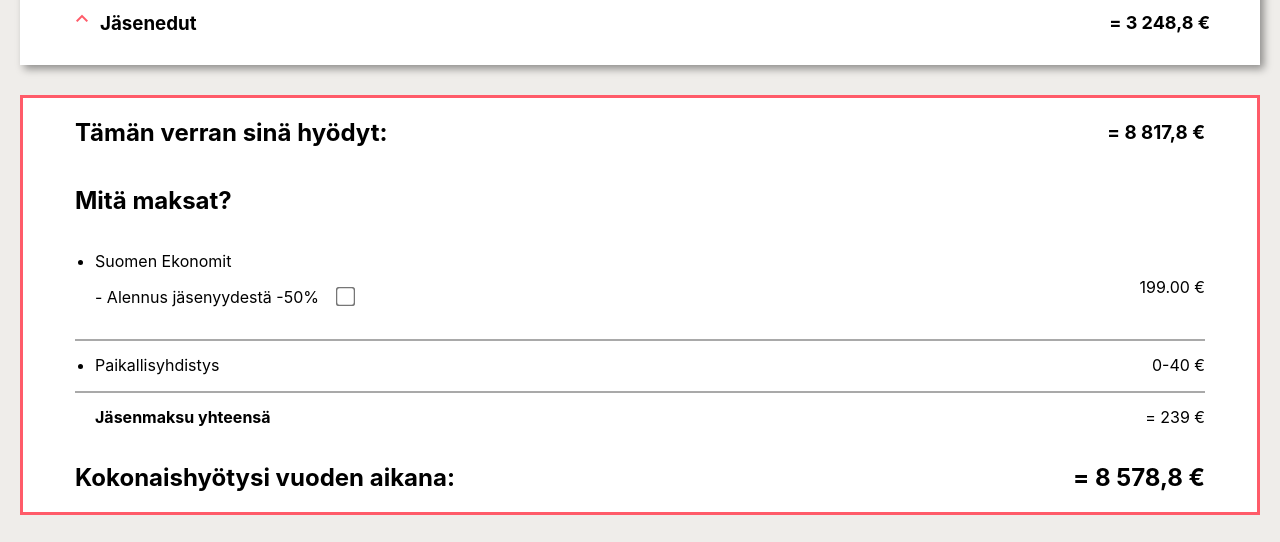
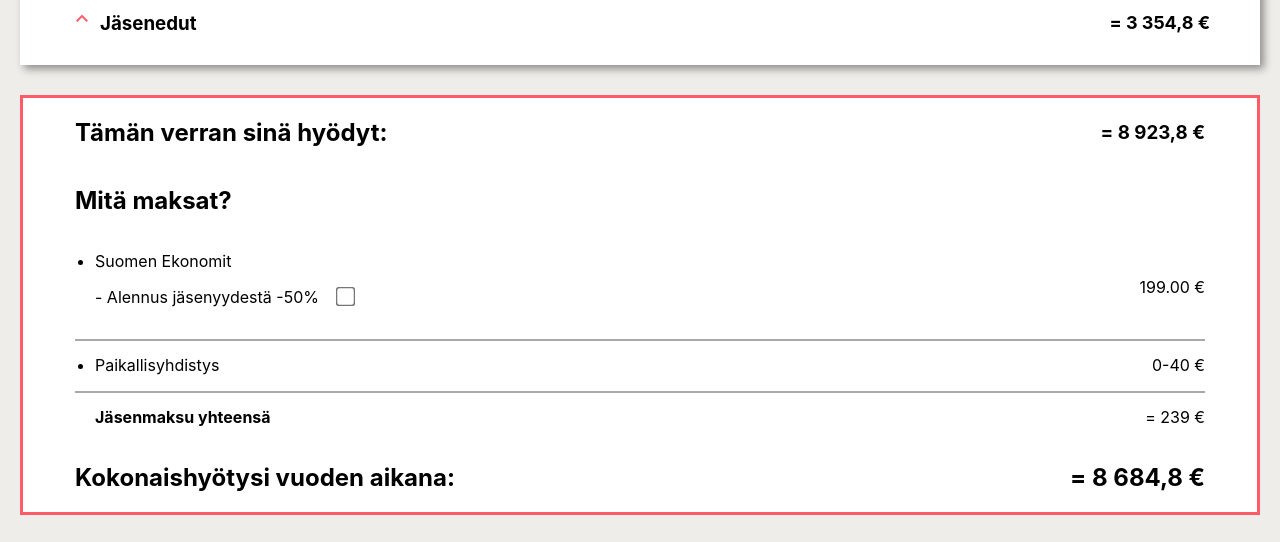
Before and after one commit to krisukrisu98/jasenpeli, a React (Create React App) app: page / in a window 1280 px wide. Shown: the part 1280-1822 px from the top of the page. Built offline with nearby package versions, Linux system fonts and the light colour scheme; the HTML template or start-up script is replaced by a standard one.

Commit message:
Hintakorjaukset 2025

```diff
--- a/src/App.js
+++ b/src/App.js
@@ -68,10 +68,10 @@ function App() {
     { id: 31, price: 1200, selected: true },
     { id: 32, price: 700, selected: true },
     { id: 33, price: 84, selected: true },
-    { id: 34, price: 574, selected: true },
+    { id: 34, price: 643, selected: true },
     { id: 35, price: 32, selected: true },
     { id: 36, price: 449, selected: true },
-    { id: 37, price: 159.80, selected: true },
+    { id: 37, price: 196.80, selected: true },
     { id: 38, price: 50, selected: true },
     { id: 39, price: 0, selected: true }
   ]);
@@ -1471,9 +1471,9 @@ setArvoAsema(arvoAsema);
           </div>
           {showMoreTextKaikki6Ala4 && (
             <ul>
-              <li>Saat Suomen edullisimman henkivakuutuksen* itsellesi ja puolisollesi jopa 61 prosenttia normaalihintoja edullisemmin.</li>
+              <li>Saat Suomen edullisimman henkivakuutuksen* itsellesi ja puolisollesi jopa 62,6 prosenttia normaalihintoja edullisemmin.</li>
               <br></br>
-              <li style={{ fontStyle: 'italic' }}>Jäsenet ovat säästäneet keskimäärin 574 euroa henkivakuutuksen hinnassa vuosittain.</li>
+              <li style={{ fontStyle: 'italic' }}>Jäsenet ovat säästäneet keskimäärin 643 euroa henkivakuutuksen hinnassa vuosittain.</li>
             </ul>
           )}
 
@@ -1515,7 +1515,7 @@ setArvoAsema(arvoAsema);
             <ul>
               <li>Jäsenenä saat valitsemasi ammattimedian tilauksen 57-86 % markkinahintaa edullisemmin, oli valintasi digi tai printti.</li>
               <br></br>
-              <li style={{ fontStyle: 'italic' }}>Esim. Talouselämän digi ja printti -yhdistelmätilauksesta säästät 464 euroa (normaalihinta 539 e, jäsenetuhinta 75 e vuodelle 2023).</li>
+              <li style={{ fontStyle: 'italic' }}>Esim. Talouselämän digi ja printti -yhdistelmätilauksesta säästät 483 euroa (normaalihinta 559 e, jäsenetuhinta 76 e vuodelle 2025).</li>
             </ul>
           )}
 
@@ -1536,7 +1536,7 @@ setArvoAsema(arvoAsema);
             <ul>
               <li>Ruotsinkielinen HBL Digital tarjoaa sinulle sähköisiä sanomalehtiä ja uutissyötteitä.</li>
               <br></br>
-              <li style={{ fontStyle: 'italic' }}>Säästät 159,80 euroa. Jäsenenä voit ostaa HBL Digital lehden 55 euron jäsenhintaan, kun normaalihinta on 214,80 e.</li>
+              <li style={{ fontStyle: 'italic' }}>Säästät 196,80 euroa. Jäsenenä voit ostaa HBL Digital lehden 66 euron jäsenhintaan, kun normaalihinta on 262,80 e.</li>
             </ul>
           )}
 
```
